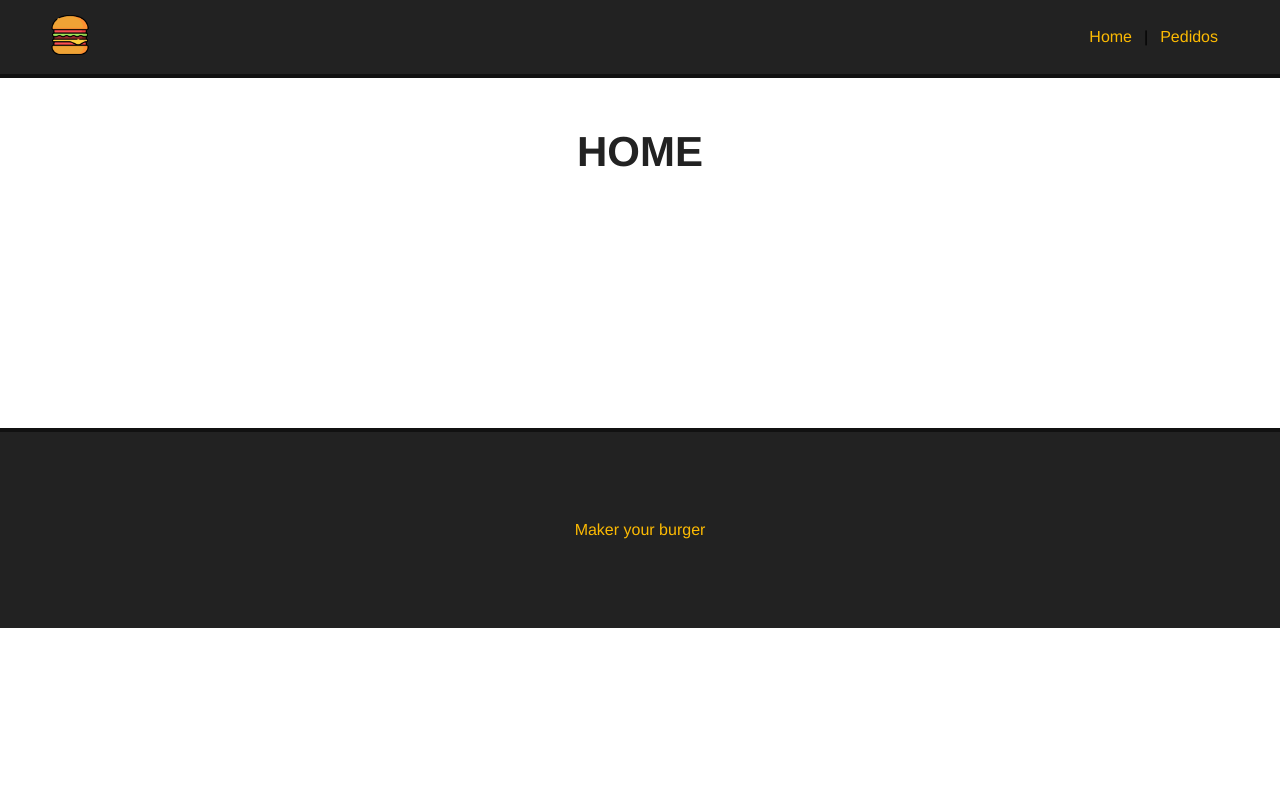
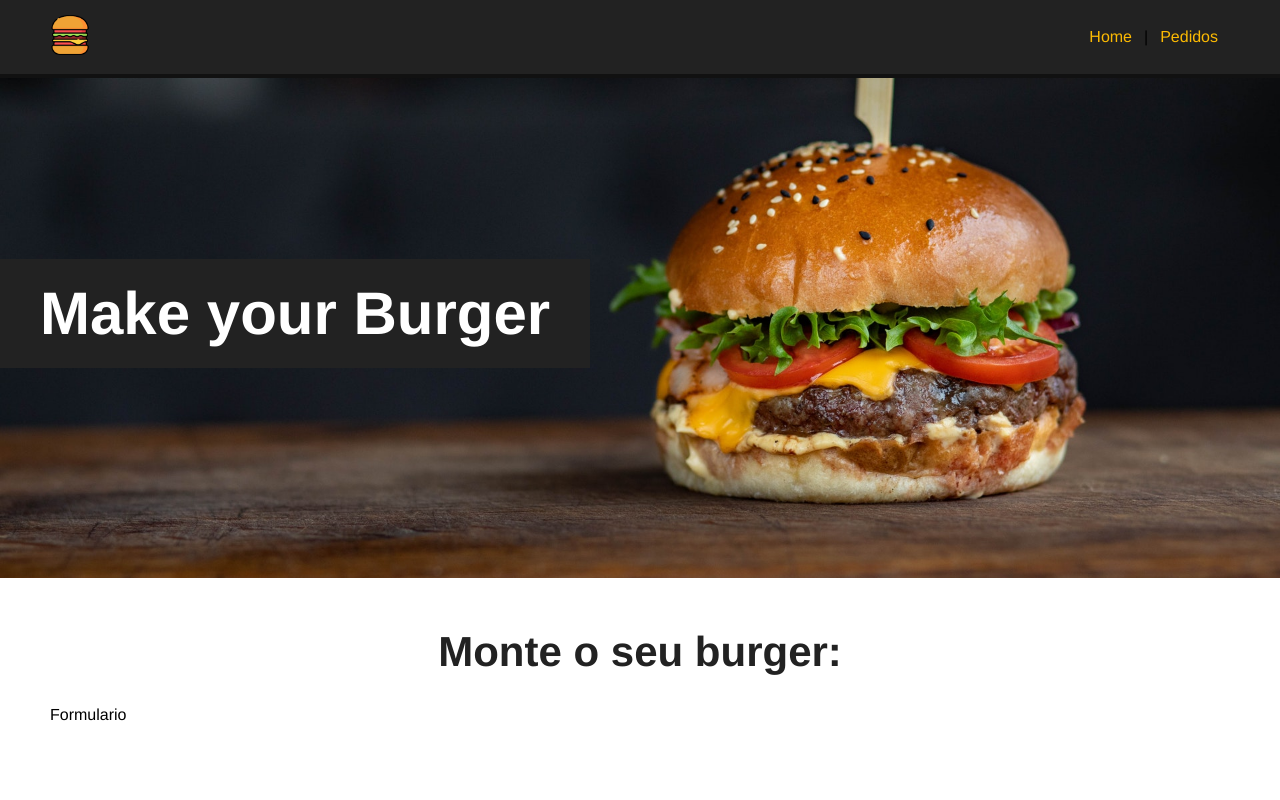
Before and after one commit to Geraldini2000/Projeto-Buguer, a Vue app: page / in a window 1280 px wide. Shown: the top 800 px of the page. Built offline with nearby package versions, Linux system fonts and the light colour scheme.

Commit message:
Criando banner da aplicacao

```diff
--- /dev/null
+++ b/src/components/Banner.vue
@@ -0,0 +1,31 @@
+<template>
+    <div id="main-banner">
+        <h1>Make your Burger</h1>
+    </div>
+</template>
+
+<script>
+export default {
+    name: "Banner"
+}
+</script>
+
+<style scoped>
+    #main-banner {
+        background-image: url('/public/img/burger.jpg');
+        background-position: 0 -250px;
+        background-size: cover;
+        height: 500px;
+        display: flex;
+        align-items: center;
+        justify-content: flex-start;
+    }
+
+    #main-banner h1 {
+        color: #fff;
+        text-align: center;
+        font-size: 60px;
+        background-color: #222;
+        padding: 20px 40px;
+    }
+</style>
--- a/src/views/HomeView.vue
+++ b/src/views/HomeView.vue
@@ -1,9 +1,18 @@
 <template>
+  <Banner />
   <div class="main-container">
-  <h1>HOME</h1>
+  <h1>Monte o seu burger:</h1>
+  <p>Formulario</p>
   </div>
 </template>
 
 <script>
+import Banner from '../components/Banner.vue'
 
+  export default {
+    name: 'Home',
+    components: {
+      Banner
+    }
+  }
 </script>
```
